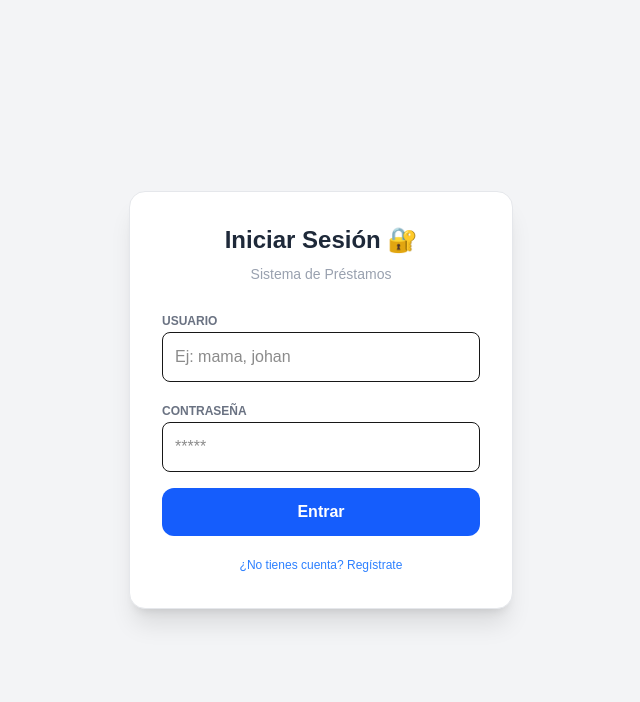
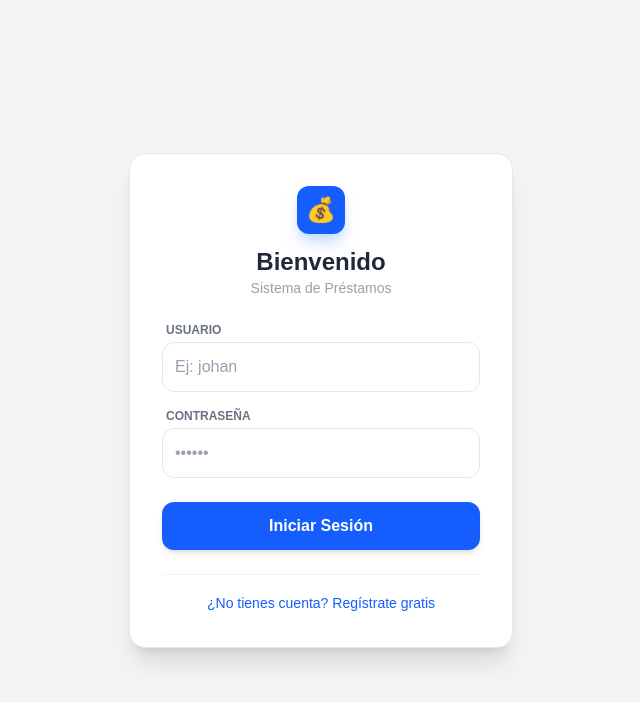
Before and after one commit to GAxander/prestamos-app, a Next.js app: page /login in a window 1280 px wide. Shown: the top 702 px of the page, without its empty margins (319-959 px from the left). Built offline with nearby package versions, Linux system fonts and the light colour scheme.

Commit message:
Mejorar visibilidad de las letras en formulario

```diff
--- a/app/login/page.tsx
+++ b/app/login/page.tsx
@@ -1,13 +1,19 @@
 'use client'
 
 import { useState } from 'react'
-import { login, registro } from '@/app/actions' // Crearemos estas funciones en el paso 5
+import { login, registro } from '@/app/actions'
+import { useSearchParams } from 'next/navigation'
 
 export default function LoginPage() {
   const [esRegistro, setEsRegistro] = useState(false)
   const [error, setError] = useState('')
+  const [loading, setLoading] = useState(false)
+
+  const searchParams = useSearchParams()
+  const mensaje = searchParams.get('mensaje')
 
   async function handleSubmit(formData: FormData) {
+    setLoading(true)
     setError('')
     try {
       if (esRegistro) {
@@ -17,37 +23,72 @@ export default function LoginPage() {
       }
     } catch (e) {
       setError('Datos incorrectos o usuario ya existe')
+    } finally {
+      setLoading(false)
     }
   }
 
   return (
     <div className="min-h-screen flex items-center justify-center bg-gray-100 p-4">
       <div className="bg-white p-8 rounded-2xl shadow-xl w-full max-w-sm border border-gray-200">
-        <h1 className="text-2xl font-black text-center text-gray-800 mb-2">
-          {esRegistro ? 'Crear Cuenta 🆕' : 'Iniciar Sesión 🔐'}
-        </h1>
-        <p className="text-center text-gray-400 text-sm mb-6">Sistema de Préstamos</p>
+        <div className="text-center mb-6">
+            <div className="w-12 h-12 bg-blue-600 rounded-xl mx-auto mb-3 flex items-center justify-center shadow-lg shadow-blue-200">
+                <span className="text-2xl">💰</span>
+            </div>
+            <h1 className="text-2xl font-black text-gray-800">
+            {esRegistro ? 'Crear Cuenta' : 'Bienvenido'}
+            </h1>
+            <p className="text-gray-400 text-sm">Sistema de Préstamos</p>
+        </div>
 
-        {error && <div className="bg-red-50 text-red-500 text-xs p-3 rounded mb-4 text-center font-bold">{error}</div>}
+        {mensaje && (
+          <div className="bg-blue-50 text-blue-600 text-sm p-3 rounded-lg mb-4 text-center border border-blue-100 animate-pulse">
+            ℹ️ {mensaje}
+          </div>
+        )}
+
+        {error && (
+            <div className="bg-red-50 text-red-500 text-sm p-3 rounded-lg mb-4 text-center border border-red-100 font-medium">
+                ⚠️ {error}
+            </div>
+        )}
 
         <form action={handleSubmit} className="space-y-4">
           <div>
-            <label className="text-xs font-bold text-gray-500 uppercase">Usuario</label>
-            <input name="username" type="text" placeholder="Ej: mama, johan" required className="w-full p-3 border rounded-lg outline-none focus:ring-2 focus:ring-blue-200" />
+            <label className="text-xs font-bold text-gray-500 uppercase block mb-1 ml-1">Usuario</label>
+            {/* 👇 AQUÍ AGREGUÉ text-gray-900 */}
+            <input
+                name="username"
+                type="text"
+                placeholder="Ej: johan"
+                required
+                className="w-full p-3 border border-gray-200 rounded-xl outline-none focus:ring-2 focus:ring-blue-500 focus:border-transparent transition-all text-gray-900 font-medium placeholder:text-gray-400"
+            />
           </div>
           <div>
-            <label className="text-xs font-bold text-gray-500 uppercase">Contraseña</label>
-            <input name="password" type="password" placeholder="*****" required className="w-full p-3 border rounded-lg outline-none focus:ring-2 focus:ring-blue-200" />
+            <label className="text-xs font-bold text-gray-500 uppercase block mb-1 ml-1">Contraseña</label>
+            {/* 👇 AQUÍ TAMBIÉN AGREGUÉ text-gray-900 */}
+            <input
+                name="password"
+                type="password"
+                placeholder="••••••"
+                required
+                className="w-full p-3 border border-gray-200 rounded-xl outline-none focus:ring-2 focus:ring-blue-500 focus:border-transparent transition-all text-gray-900 font-medium placeholder:text-gray-400"
+            />
           </div>
 
-          <button type="submit" className="w-full bg-blue-600 hover:bg-blue-700 text-white font-bold py-3 rounded-xl transition-transform active:scale-95">
-            {esRegistro ? 'Registrarse' : 'Entrar'}
+          <button
+            type="submit"
+            disabled={loading}
+            className="w-full bg-blue-600 hover:bg-blue-700 text-white font-bold py-3 rounded-xl transition-all active:scale-[0.98] shadow-md disabled:opacity-50 disabled:cursor-not-allowed mt-2"
+          >
+            {loading ? 'Cargando...' : (esRegistro ? 'Registrarse Ahora' : 'Iniciar Sesión')}
           </button>
         </form>
 
-        <div className="mt-4 text-center">
-          <button onClick={() => setEsRegistro(!esRegistro)} className="text-xs text-blue-500 hover:underline">
-            {esRegistro ? '¿Ya tienes cuenta? Inicia Sesión' : '¿No tienes cuenta? Regístrate'}
+        <div className="mt-6 text-center border-t border-gray-100 pt-4">
+          <button onClick={() => {setEsRegistro(!esRegistro); setError('')}} className="text-sm text-blue-600 hover:text-blue-800 font-medium transition-colors">
+            {esRegistro ? '¿Ya tienes cuenta? Inicia Sesión' : '¿No tienes cuenta? Regístrate gratis'}
           </button>
         </div>
       </div>
--- a/components/FormularioPrestamo.tsx
+++ b/components/FormularioPrestamo.tsx
@@ -34,8 +34,6 @@ export default function FormularioPrestamo() {
     const valorCuota = total / cuotas
 
     // 4. CÁLCULO AUTOMÁTICO DE MORA
-    // Lógica: La mora diaria justa es igual a lo que ganas en un día normal.
-    // Si ganas 100 soles en 20 días, tu mora diaria debería ser 5 soles.
     const moraSugerida = duracionDias > 0 ? (ganancia / duracionDias) : 0
 
     // Actualizamos el estado de la mora automáticamente
@@ -52,7 +50,7 @@ export default function FormularioPrestamo() {
       tiempo: textoTiempo
     })
 
-  }, [monto, interes, cuotas, frecuencia]) // Se recalcula cada vez que cambias algo
+  }, [monto, interes, cuotas, frecuencia])
 
   return (
     <form action={crearPrestamo} className="p-6 space-y-6">
@@ -63,11 +61,13 @@ export default function FormularioPrestamo() {
         <div className="grid grid-cols-1 md:grid-cols-2 gap-4">
           <div>
             <label className="block text-xs font-bold text-gray-700 mb-1">Nombre Completo</label>
-            <input name="nombre" type="text" placeholder="Ej: Juan Perez" required className="w-full p-3 bg-gray-50 border border-gray-200 rounded-lg focus:ring-2 focus:ring-blue-500 outline-none transition" />
+            {/* 👇 Texto oscuro agregado */}
+            <input name="nombre" type="text" placeholder="Ej: Juan Perez" required className="w-full p-3 bg-gray-50 border border-gray-200 rounded-lg focus:ring-2 focus:ring-blue-500 outline-none transition text-gray-900 font-medium placeholder:text-gray-400" />
           </div>
           <div>
             <label className="block text-xs font-bold text-gray-700 mb-1">Teléfono (WhatsApp)</label>
-            <input name="telefono" type="tel" placeholder="999 000 000" className="w-full p-3 bg-gray-50 border border-gray-200 rounded-lg outline-none" />
+            {/* 👇 Texto oscuro agregado */}
+            <input name="telefono" type="tel" placeholder="999 000 000" className="w-full p-3 bg-gray-50 border border-gray-200 rounded-lg outline-none text-gray-900 font-medium placeholder:text-gray-400" />
           </div>
         </div>
       </div>
@@ -80,21 +80,23 @@ export default function FormularioPrestamo() {
         <div className="grid grid-cols-2 gap-4">
           <div>
             <label className="block text-xs font-bold text-gray-700 mb-1">Monto a Prestar (S/)</label>
+            {/* 👇 Texto súper negro y grande para el dinero */}
             <input
               name="monto"
               type="number"
               value={monto}
               onChange={e => setMonto(Number(e.target.value))}
-              className="w-full p-3 font-bold text-gray-800 bg-white border border-gray-300 rounded-lg focus:ring-2 focus:ring-blue-500 outline-none"
+              className="w-full p-3 font-black text-gray-900 bg-white border border-gray-300 rounded-lg focus:ring-2 focus:ring-blue-500 outline-none text-lg"
             />
           </div>
           <div>
             <label className="block text-xs font-bold text-gray-700 mb-1">Frecuencia de Pago</label>
+            {/* 👇 Texto oscuro agregado */}
             <select
               name="frecuencia"
               value={frecuencia}
               onChange={e => setFrecuencia(e.target.value)}
-              className="w-full p-3 bg-white border border-gray-300 rounded-lg outline-none"
+              className="w-full p-3 bg-white border border-gray-300 rounded-lg outline-none text-gray-900 font-medium"
             >
               <option value="DIARIO">Diario (Cada día)</option>
               <option value="SEMANAL">Semanal (Cada 7 días)</option>
@@ -109,24 +111,26 @@ export default function FormularioPrestamo() {
           <div>
             <label className="block text-xs font-bold text-gray-700 mb-1">Interés Mensual (%)</label>
             <div className="relative">
+              {/* 👇 Texto oscuro agregado */}
               <input
                 name="interes"
                 type="number"
                 value={interes}
                 onChange={e => setInteres(Number(e.target.value))}
-                className="w-full p-3 bg-white border border-gray-300 rounded-lg outline-none"
+                className="w-full p-3 bg-white border border-gray-300 rounded-lg outline-none text-gray-900 font-medium"
               />
               <span className="absolute right-4 top-3 text-gray-400 font-bold">%</span>
             </div>
           </div>
           <div>
             <label className="block text-xs font-bold text-gray-700 mb-1">N° de Cuotas</label>
+            {/* 👇 Texto oscuro agregado */}
             <input
               name="cuotas"
               type="number"
               value={cuotas}
               onChange={e => setCuotas(Number(e.target.value))}
-              className="w-full p-3 bg-white border border-gray-300 rounded-lg outline-none"
+              className="w-full p-3 bg-white border border-gray-300 rounded-lg outline-none text-gray-900 font-medium"
             />
           </div>
         </div>
@@ -135,22 +139,22 @@ export default function FormularioPrestamo() {
         <div className="grid grid-cols-2 gap-4">
            <div>
               <label className="block text-xs font-bold text-gray-700 mb-1">Fecha de Inicio</label>
-              <input name="fechaInicio" type="date" defaultValue={new Date().toISOString().split('T')[0]} className="w-full p-3 bg-white border border-gray-300 rounded-lg outline-none" />
+              {/* 👇 Texto oscuro agregado */}
+              <input name="fechaInicio" type="date" defaultValue={new Date().toISOString().split('T')[0]} className="w-full p-3 bg-white border border-gray-300 rounded-lg outline-none text-gray-900 font-medium" />
            </div>
            <div>
               <label className="block text-xs font-bold text-gray-700 mb-1 flex justify-between">
                  <span>Mora x Día (S/)</span>
                  <span className="text-[10px] text-blue-500 font-normal self-center">Automático ✨</span>
               </label>
+              {/* La mora ya estaba bien visible en azul, la dejé azul oscuro (blue-900) para más contraste */}
               <input
                  name="moraDiaria"
                  type="number"
                  step="0.01"
-                 // AQUÍ USAMOS EL ESTADO CALCULADO
                  value={mora}
-                 // Pero permitimos editar si tú quieres cambiarlo manualmente
                  onChange={e => setMora(Number(e.target.value))}
-                 className="w-full p-3 bg-blue-50 border border-blue-200 text-blue-800 font-bold rounded-lg outline-none focus:bg-white focus:border-blue-500 transition-colors"
+                 className="w-full p-3 bg-blue-50 border border-blue-200 text-blue-900 font-black rounded-lg outline-none focus:bg-white focus:border-blue-500 transition-colors"
               />
            </div>
         </div>
@@ -176,7 +180,7 @@ export default function FormularioPrestamo() {
         </div>
         <div className="mt-3 text-center border-t border-blue-100 pt-2">
             <p className="text-xs text-blue-500">
-               El crédito durará aprox: <strong>{calculo.tiempo}</strong>
+                El crédito durará aprox: <strong>{calculo.tiempo}</strong>
             </p>
         </div>
       </div>
```
